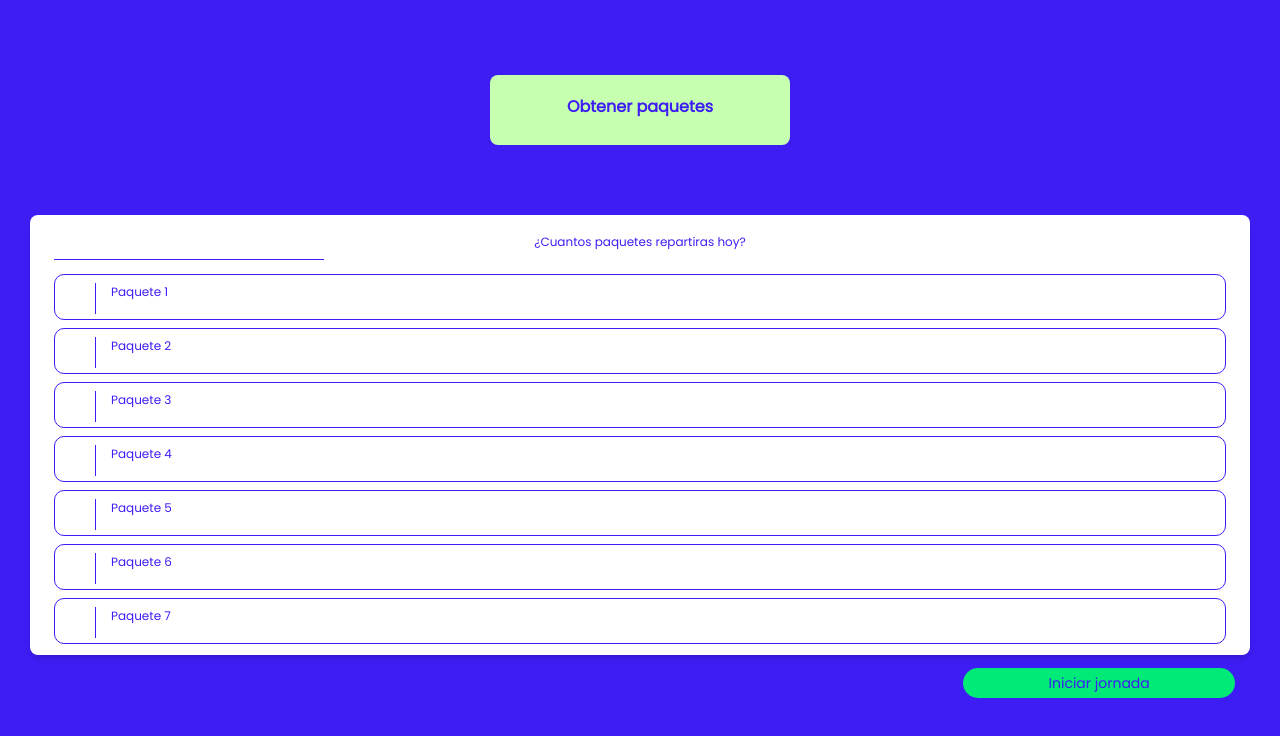
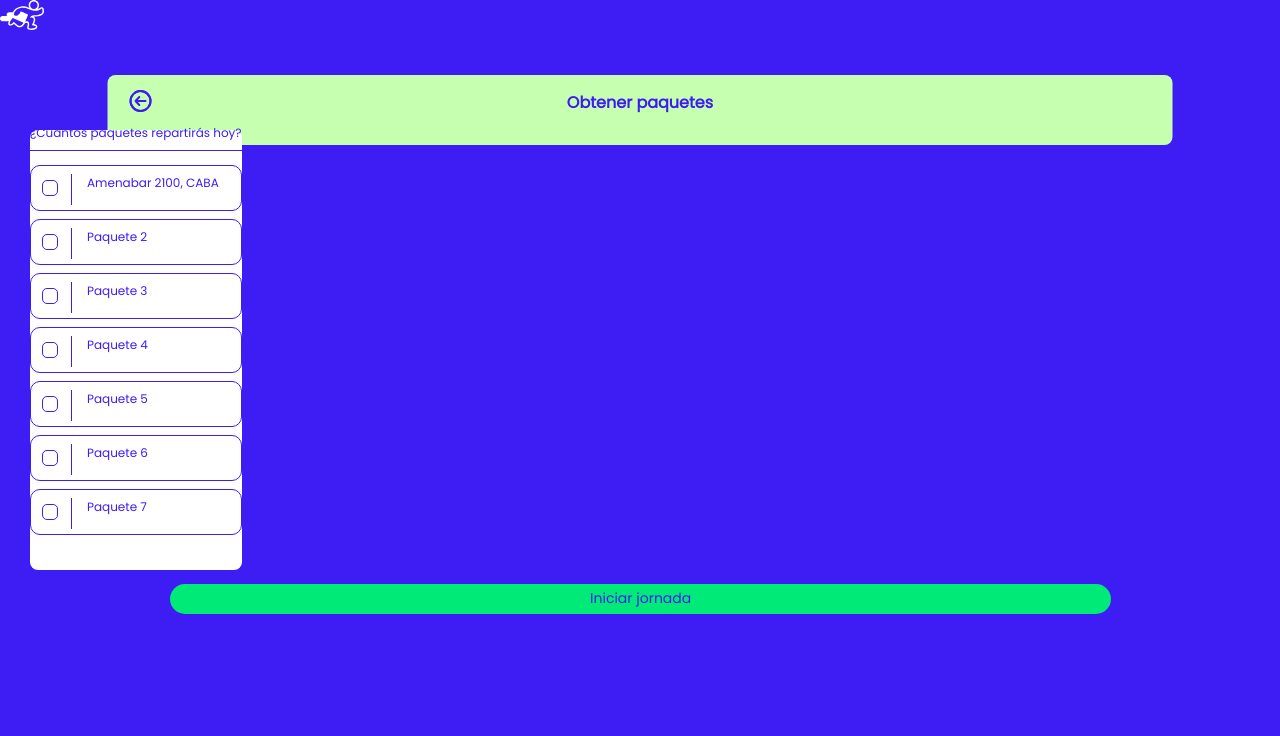
Before and after one commit to Dadario23/fast-delivery-front, a Next.js app: page /packages-selection in a window 1280 px wide. Shown: the top 736 px of the page. Built offline with nearby package versions, Linux system fonts and the light colour scheme.

Commit message:
vista obtener paquetes casi finalizada

```diff
--- a/src/app/packages-selection/page.tsx
+++ b/src/app/(header)/packages-selection/page.tsx
@@ -1,4 +1,4 @@
-import PackagesSelection from "../../components/PackagesSelection"
+import PackagesSelection from "../../../components/PackagesSelection"
 
 const PackagesSelectionPage = () => {
   return (
--- a/src/app/(header)/paquetes/page.tsx
+++ /dev/null
@@ -1,7 +0,0 @@
-import React from 'react'
-
-const page = () => {
-	return <div>Paquetes</div>
-}
-
-export default page
--- a/src/app/(header)/register/page.tsx
+++ b/src/app/(header)/register/page.tsx
@@ -1,7 +1,12 @@
-import React from 'react'
+import React from "react";
+import CreateAccount from "../../../components/CreateAccount";
 
-const page = () => {
-	return <div>Registrate</div>
-}
+const CreateAccountPage: React.FC = () => {
+  return (
+    <div className="min-h-screen flex items-center justify-center bg-[#3d1df3]">
+      <CreateAccount />
+    </div>
+  );
+};
 
-export default page
+export default CreateAccountPage;
--- a/src/app/globals.css
+++ b/src/app/globals.css
@@ -1,5 +1,3 @@
-@import url('https://fonts.googleapis.com/css2?family=Poppins&display=swap');
-
 @tailwind base;
 @tailwind components;
 @tailwind utilities;
--- a/src/app/register/page.tsx
+++ /dev/null
@@ -1,12 +0,0 @@
-import React from "react";
-import CreateAccount from "../../components/CreateAccount";
-
-const CreateAccountPage: React.FC = () => {
-  return (
-    <div className="min-h-screen flex items-center justify-center bg-[#3d1df3]">
-      <CreateAccount />
-    </div>
-  );
-};
-
-export default CreateAccountPage;
--- a/src/components/PackagesSelection.module.css
+++ b/src/components/PackagesSelection.module.css
@@ -1,42 +1,55 @@
-.background {
-  @apply bg-custom-indigo h-screen flex items-center;
-}
-
 .TopContainer {
   @apply absolute top-0 left-1/2 transform -translate-x-1/2 bg-custom-light-green rounded-lg;
   top: 75px;
   height: 70px;
-  width: 300px;
+  width: 83.2%;
  }
 
  .headerText3 {
   @apply text-custom-indigo;
   font-size: 16px;
   text-align: center;
-  font-family: 'Poppins', sans-serif;
-  margin-top: 1.4rem;
+  margin-top: 1.1rem;
   font-weight: 700;
   line-height: 20px;
 }
 
+.backIcon {
+  position: absolute;
+  top: 11px;
+  left: 18px;
+}
+
 .container {
-  @apply bg-white rounded-lg shadow-md p-6 max-w-md mx-auto max-w-[calc(100%-60px)];
+  /* @apply bg-white rounded-lg shadow-md p-6 max-w-md mx-auto max-w-[calc(100%-60px)]; */
+  @apply bg-white rounded-lg max-w-[calc(100%-60px)];
   height: 440px;
-  top: 35px;
-  position: relative;
+  position: absolute;
+   top: 130px;
+   left: 30px;
+}
+
+.checkbox{
+  position: absolute;
+  width: 16px;
+  height: 16px;
+  flex-shrink: 0;
+  border-radius: 5px;
+  border: 1px solid #3D1DF3;
+  left: 0.7rem;
+  top: 0.9rem
+
 }
 
 .headerText2 {
   @apply text-custom-indigo;
   font-size: 12px;
   text-align: center;
-  font-family: 'Poppins', sans-serif;
   margin-top: -0.4rem;
 }
 
 .lineHorizontal {
   border-top: 1px solid #3D1DF3;
-  width: 270px;
   margin-top: 0.5rem;
   margin-bottom: 0.9rem;
 }
@@ -49,12 +62,12 @@
   margin: 0.5rem 0;
   /*SOLUCIONA LA LINEA VERTICAL*/
   position: relative;
-  /**/
 }
 
-.packageCard:nth-child(1) {
-  margin-top: 2.3rem;
+.breakOnComma > div {
+  white-space: pre-wrap;
 }
+
 
 
 .packageTitle {
@@ -63,9 +76,7 @@
   margin-bottom: 1rem;
   font-size: 12px;
   margin-left: 3rem;
-  font-family: 'Poppins', sans-serif;
-  white-space: normal;
-  word-wrap: break-word;
+
 }
 
 /*LINEA VERTICAL*/
@@ -81,24 +92,22 @@
 /**/
 
 .centerBtn {
-  @apply bg-custom-green;
-  @apply text-custom-indigo;
+  @apply bg-custom-green text-custom-indigo;
   position: absolute;
   justify-content: center;
   align-items: center;
-  margin-top: 3rem;
-  right: 2.8rem;
-  width: 17rem;
+  margin-top: 34.6rem;
+  right: 13.2%;
+  width: 73.5%;
   height: 30px;
   border-radius: 15px;
-  font-family: 'Poppins', sans-serif;
   font-size: 14px;
   font-weight:400
 }
 
 @media only screen and (max-width: 600px) {
   .container {
-    @apply w-full p-4;
+     @apply w-full p-4;
   }
 
   .package-card {
--- a/src/components/PackagesSelection.tsx
+++ b/src/components/PackagesSelection.tsx
@@ -1,6 +1,6 @@
 import React from 'react'
-import Image from 'next/image'
 import styles from './PackagesSelection.module.css'
+import BackIcon from 'assets/BackIcon/back-icon'
 
 interface Package {
   title: string
@@ -8,7 +8,7 @@ interface Package {
 
 const packages: Package[] = [
   {
-    title: 'Paquete 1'
+    title: 'Amenabar 2100, CABA'
   },
   {
     title: 'Paquete 2',
@@ -34,19 +34,19 @@ const PackagesSelection = () => {
     <div className={styles.background}>
       <div className={styles.TopContainer}>
         <h1 className={styles.headerText3}>Obtener paquetes</h1>
+        <div className={styles.backIcon}><BackIcon /></div>
       </div>
-      <div className="container mx-auto">
         <div className={styles.container}>
-        <h1 className={styles.headerText2}>¿Cuantos paquetes repartiras hoy?</h1>
+        <h1 className={styles.headerText2}>¿Cuántos paquetes repartirás hoy?</h1>
         <hr className={styles.lineHorizontal} />
           {packages.map((packageItem, index) => (
             <div className={styles.packageCard} key={index}>
+              <div className={styles.checkbox}></div>
               <div className={styles.packageTitle}>{packageItem.title}</div>
               </div>
           ))}
         </div>
         <button className={styles.centerBtn} >Iniciar jornada</button>
-      </div>
     </div>
   )
 }
@@ -54,17 +54,20 @@ const PackagesSelection = () => {
 export default PackagesSelection
 
 
-// import React from 'react';
-// import Image from 'next/image';
-// import styles from './PackagesSelection.module.css';
+
+
+
+// import React from 'react'
+// import styles from './PackagesSelection.module.css'
+// import BackIcon from 'assets/BackIcon/back-icon'
 
 // interface Package {
-//   title: string;
+//   title: string
 // }
 
 // const packages: Package[] = [
 //   {
-//     title: 'Paquete 1, alcorta 1200'
+//     title: 'Paquete 1'
 //   },
 //   {
 //     title: 'Paquete 2',
@@ -84,33 +87,31 @@ export default PackagesSelection
 //   {
 //     title: 'Paquete 7',
 //   },
-// ];
-
+// ]
 // const PackagesSelection = () => {
 //   return (
 //     <div className={styles.background}>
 //       <div className={styles.TopContainer}>
 //         <h1 className={styles.headerText3}>Obtener paquetes</h1>
+//         <div className={styles.backIcon}><BackIcon /></div>
 //       </div>
 //       <div className="container mx-auto">
 //         <div className={styles.container}>
-//           <h1 className={styles.headerText2}>¿Cuantos paquetes repartirás hoy?</h1>
+//           <h1 className={styles.headerText2}>¿Cuántos paquetes repartirás hoy?</h1>
 //           <hr className={styles.lineHorizontal} />
 //           {packages.map((packageItem, index) => (
 //             <div className={styles.packageCard} key={index}>
 //               <div className={styles.packageTitle}>
-//                 {packageItem.title.split(',').map((line, i) => (
-//                   <div key={i}>{line}</div>
-//                 ))}
+//                 <input type="checkbox" id={`package-checkbox-${index}`} />
+//                 <label htmlFor={`package-checkbox-${index}`}>{packageItem.title}</label>
 //               </div>
 //             </div>
 //           ))}
 //         </div>
-//         <button className={styles.centerBtn}>Iniciar jornada</button>
-//         <div className="verticalLine"></div>
+//         <button className={styles.centerBtn} >Iniciar jornada</button>
 //       </div>
 //     </div>
-//   );
-// };
+//   )
+// }
 
-// export default PackagesSelection;
+// export default PackagesSelection
```
